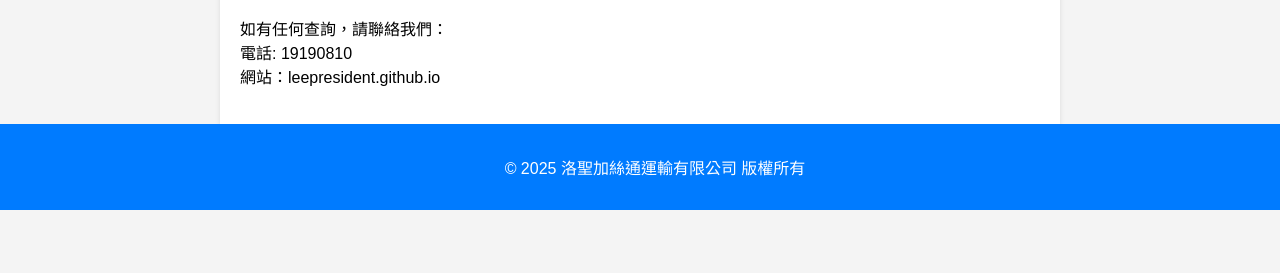
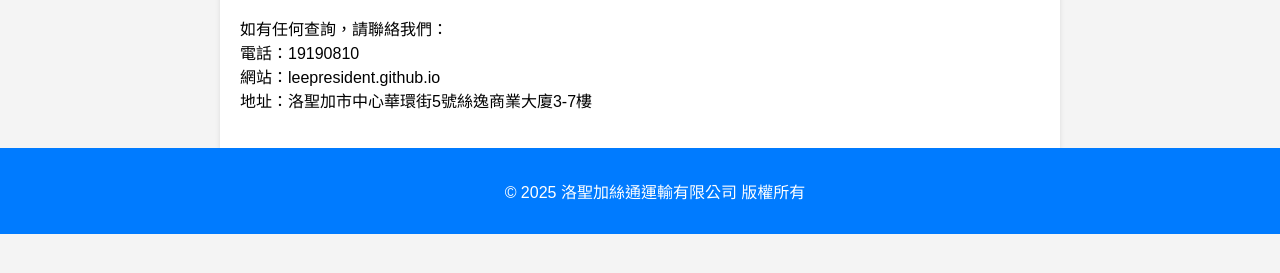
Before and after one commit to LeePresident/LeePresident.github.io, a plain HTML site: page contact.html in a window 1280 px wide. Shown: the part 249-522 px from the top of the page. Drawn offline with Linux system fonts and the light colour scheme.

Commit message:
Add the HQ address (Welcome to sightsee in Minecraft LOL)

```diff
--- a/contact.html
+++ b/contact.html
@@ -73,8 +73,9 @@
     <section id="contact">
         <h3>聯絡我們</h3>
         <p>如有任何查詢，請聯絡我們：<br>
-        電話: 19190810<br>
+        電話：19190810<br>
         網站：leepresident.github.io <br>
+        地址：洛聖加市中心華環街5號絲逸商業大廈3-7樓</p>
     </section>
 </div>
 
```
